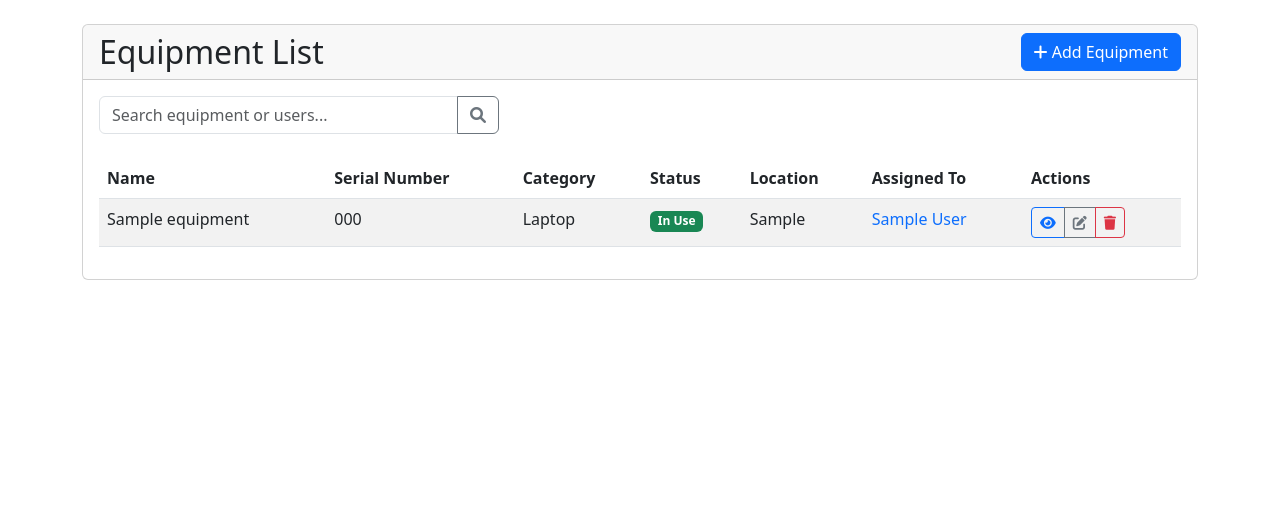
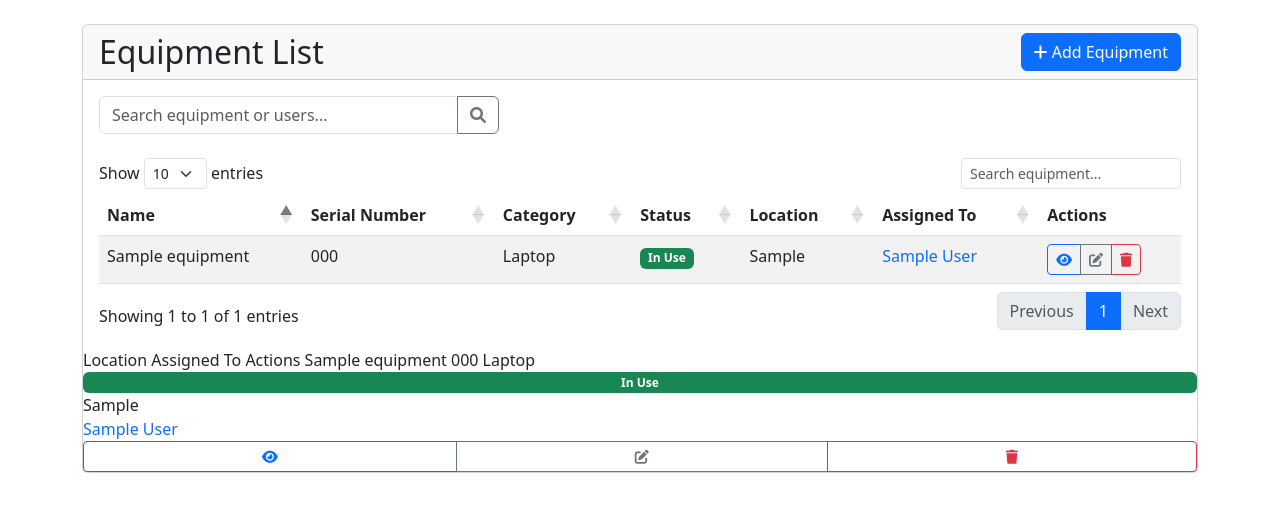
Before and after one commit to christopherece/onlineinventory_prj, a Django app: page / in a window 1280 px wide. Shown: the part 56-568 px from the top of the page. Run offline with Django 5.2, Linux system fonts and the light colour scheme; tables that the repository leaves empty hold one stand-in row (values such as "Sample post"); some libraries are stand-ins or nearby versions.

Commit message:
Modified added Data Tables

```diff
--- a/inventory/templates/inventory/base.html
+++ b/inventory/templates/inventory/base.html
@@ -6,6 +6,8 @@
     <title>{% block title %}ICT Equipment Inventory{% endblock %}</title>
     <!-- Bootstrap CSS -->
     <link href="https://cdn.jsdelivr.net/npm/bootstrap@5.3.0/dist/css/bootstrap.min.css" rel="stylesheet">
+    <!-- DataTables CSS -->
+    <link href="https://cdn.datatables.net/1.13.7/css/dataTables.bootstrap5.min.css" rel="stylesheet">
     <!-- Font Awesome -->
     <link href="https://cdnjs.cloudflare.com/ajax/libs/font-awesome/6.0.0/css/all.min.css" rel="stylesheet">
 </head>
@@ -45,7 +47,33 @@
         {% block content %}{% endblock %}
     </div>
 
+    <!-- jQuery -->
+    <script src="https://code.jquery.com/jquery-3.7.1.min.js"></script>
     <!-- Bootstrap JS -->
     <script src="https://cdn.jsdelivr.net/npm/bootstrap@5.3.0/dist/js/bootstrap.bundle.min.js"></script>
+    <!-- DataTables JS -->
+    <script src="https://cdn.datatables.net/1.13.7/js/jquery.dataTables.min.js"></script>
+    <script src="https://cdn.datatables.net/1.13.7/js/dataTables.bootstrap5.min.js"></script>
+    <!-- DataTables Initialization -->
+    <script>
+        $(document).ready(function() {
+            $('#equipmentTable').DataTable({
+                order: [[0, 'asc']], // Default sort by name
+                pageLength: 10,
+                lengthMenu: [[10, 25, 50, -1], [10, 25, 50, "All"]],
+                language: {
+                    search: "_INPUT_",
+                    searchPlaceholder: "Search equipment..."
+                },
+                columnDefs: [
+                    {
+                        targets: [6], // Actions column
+                        orderable: false,
+                        searchable: false
+                    }
+                ]
+            });
+        });
+    </script>
 </body>
 </html>
--- a/inventory/templates/inventory/equipment_list.html
+++ b/inventory/templates/inventory/equipment_list.html
@@ -10,6 +10,8 @@
             <i class="fas fa-plus"></i> Add Equipment
         </a>
     </div>
+
+
     <div class="card-body">
         <div class="mb-4">
             <form method="get" action="{% url 'inventory:search' %}" class="d-flex align-items-center">
@@ -22,13 +24,62 @@
             </form>
         </div>
         <div class="table-responsive">
-            <table class="table table-striped">
+            <table id="equipmentTable" class="table table-striped">
                 <thead>
                     <tr>
                         <th>Name</th>
                         <th>Serial Number</th>
                         <th>Category</th>
                         <th>Status</th>
+                        <th>Location</th>
+                        <th>Assigned To</th>
+                        <th>Actions</th>
+                    </tr>
+                </thead>
+                <tbody>
+                    {% for item in equipment %}
+                    <tr>
+                        <td>{{ item.name }}</td>
+                        <td>{{ item.serial_number }}</td>
+                        <td>{{ item.get_category_display }}</td>
+                        <td>
+                            <span class="badge {% if item.status == 'IN_USE' %}bg-success{% elif item.status == 'IN_STOCK' %}bg-info{% elif item.status == 'UNDER_REPAIR' %}bg-warning{% else %}bg-danger{% endif %}">
+                                {{ item.get_status_display }}
+                            </span>
+                        </td>
+                        <td>{{ item.location }}</td>
+                        <td>
+                            {% if item.assigned_user %}
+                                <a href="{% url 'profiles:detail' username=item.assigned_user.username %}" class="text-decoration-none">
+                                    {{ item.assigned_user.get_full_name|default:item.assigned_user.username }}
+                                </a>
+                            {% else %}
+                                <span class="text-muted">Not assigned</span>
+                            {% endif %}
+                        </td>
+                        <td>
+                            <div class="btn-group">
+                                <a href="{% url 'inventory:detail' item.pk %}" class="btn btn-sm btn-outline-primary">
+                                    <i class="fas fa-eye"></i>
+                                </a>
+                                <a href="{% url 'inventory:edit' item.pk %}" class="btn btn-sm btn-outline-secondary">
+                                    <i class="fas fa-edit"></i>
+                                </a>
+                                <a href="{% url 'inventory:delete' item.pk %}" class="btn btn-sm btn-outline-danger" onclick="return confirm('Are you sure you want to delete this equipment?')">
+                                    <i class="fas fa-trash"></i>
+                                </a>
+                            </div>
+                        </td>
+                    </tr>
+                    {% empty %}
+                    <tr>
+                        <td colspan="7" class="text-center">No equipment found</td>
+                    </tr>
+                    {% endfor %}
+                </tbody>
+            </table>
+        </div>
+    </div>
                 <th>Location</th>
                 <th>Assigned To</th>
                 <th>Actions</th>
```
Lines whose indentation alone changed are shown as unchanged.
